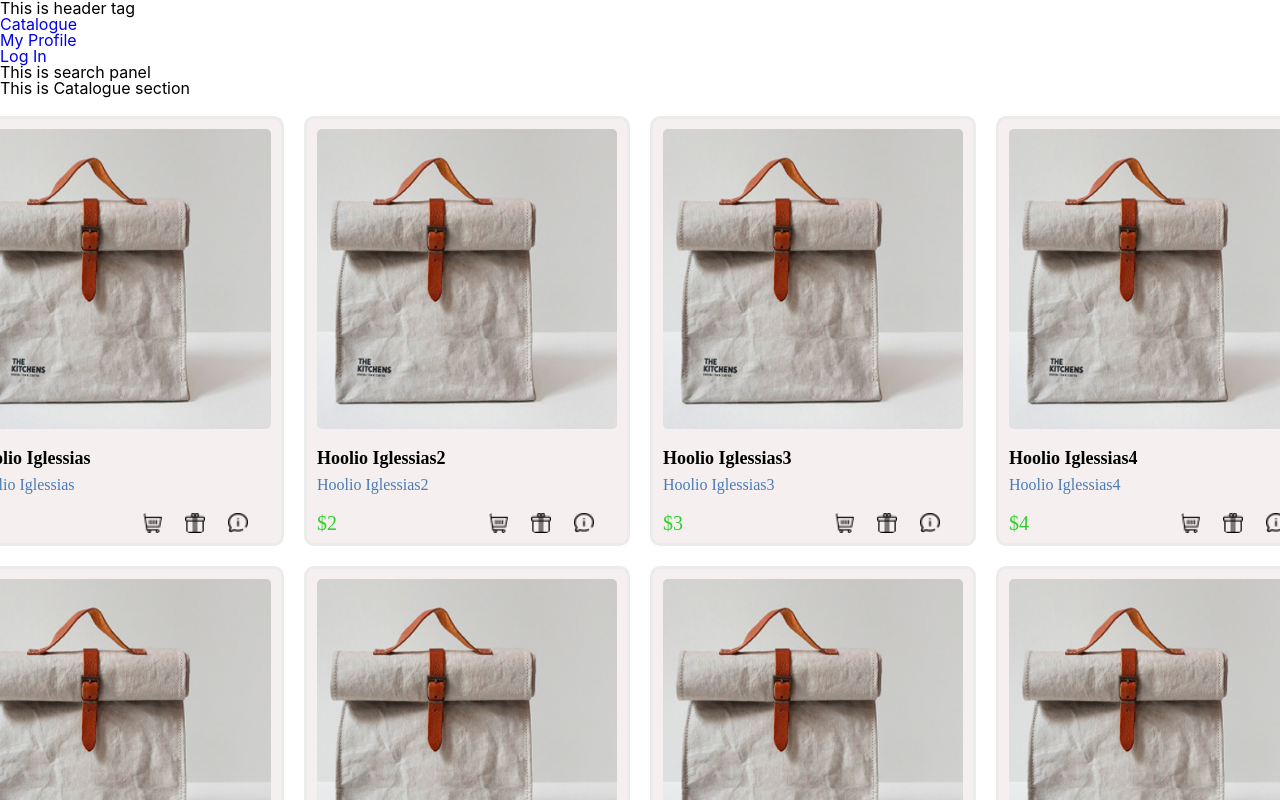
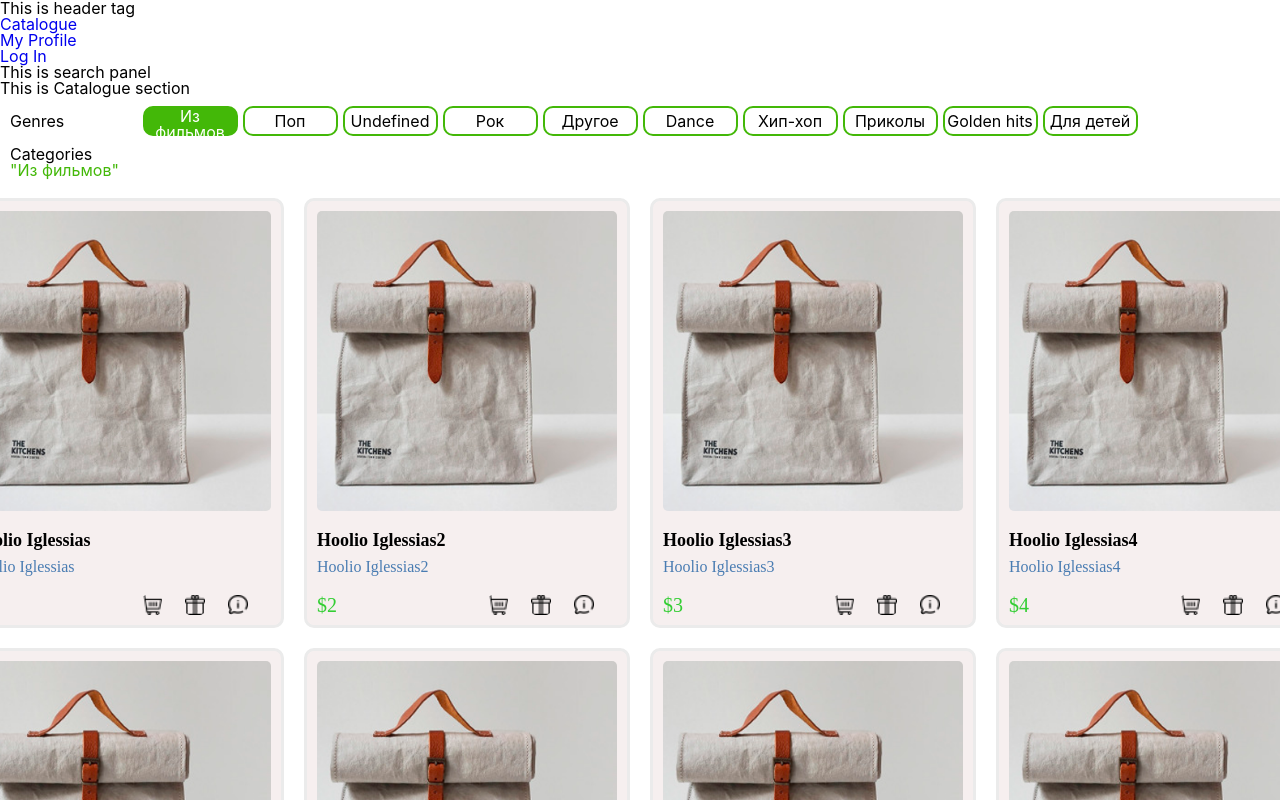
Before and after one commit to Koliya-s-survivors/TRBT-service, a React (Create React App) app: page / in a window 1280 px wide. Shown: the top 800 px of the page. Built offline with nearby package versions, Linux system fonts and the light colour scheme.

Commit message:
create catalog-categories component

```diff
--- /dev/null
+++ b/src/commons/components/catalog-categories/catalog-categories-media.css
@@ -0,0 +1,6 @@
+@media(min-width: 576px) {
+    .catalog-categories {
+        justify-content: flex-start;
+        text-align: start;
+    }
+}
--- /dev/null
+++ b/src/commons/components/catalog-categories/catalog-categories.css
@@ -0,0 +1,10 @@
+.catalog-categories {
+    display: grid;
+    justify-content: center;
+    padding: 0 10px;
+    text-align: center;
+}
+
+.catalog-categories p:nth-child(2) {
+    color: rgb(67,184,8);
+}
--- /dev/null
+++ b/src/commons/components/catalog-categories/catalog-categories.js
@@ -0,0 +1,16 @@
+import React from 'react';
+
+// style
+import './catalog-categories.css';
+import './catalog-categories-media.css';
+
+const CatalogCategories = (props) => {
+    return(
+        <article className='catalog-categories'>
+            <p>Categories</p>
+            <p>"{props.category}"</p>
+        </article>
+    );
+}
+
+export default CatalogCategories;
--- /dev/null
+++ b/src/commons/components/catalog-categories/index.js
@@ -0,0 +1,3 @@
+import CatalogCategories from './catalog-categories';
+
+export default CatalogCategories;
--- a/src/commons/components/catalog-genres/catalog-genres-media.css
+++ b/src/commons/components/catalog-genres/catalog-genres-media.css
@@ -6,4 +6,7 @@
         grid-template-columns: 100px 1fr;
         align-items: center;
     }
+    .catalog-genres section {
+        text-align: start;
+    }
 }
--- a/src/commons/components/pages/catalogue/catalogue.js
+++ b/src/commons/components/pages/catalogue/catalogue.js
@@ -2,6 +2,7 @@ import React, { Component } from "react";
 // components
 import CatalogContent from "../../catalog-content";
 import CatalogGenres from '../../catalog-genres';
+import CatalogCategories from '../../catalog-categories';
 
 export default class Catalogue extends Component {
   state = {
@@ -103,7 +104,7 @@ export default class Catalogue extends Component {
       },
       {
         id: 3,
-        genre: 'undefined',
+        genre: 'Undefined',
       },
       {
         id: 4,
@@ -127,7 +128,7 @@ export default class Catalogue extends Component {
       },
       {
         id: 9,
-        genre: 'Golden hit',
+        genre: 'Golden hits',
       },
       {
         id: 10,
@@ -146,8 +147,9 @@ render() {
     return (
       <>
         <section> This is Catalogue section</section>
+        <CatalogGenres genres={this.state.genres} isActiveGenre={this.state.isActiveGenre} genreClick={this.genreClick}/>
+        <CatalogCategories category={this.state.isActiveGenre}/>
         <CatalogContent objMelodies={this.state.objMelodies} />
-        <CatalogGenres genres={this.state.genres} isActiveGenre={this.state.isActiveGenre} genreClick={this.genreClick}/>
        </>
     )
   }
```
